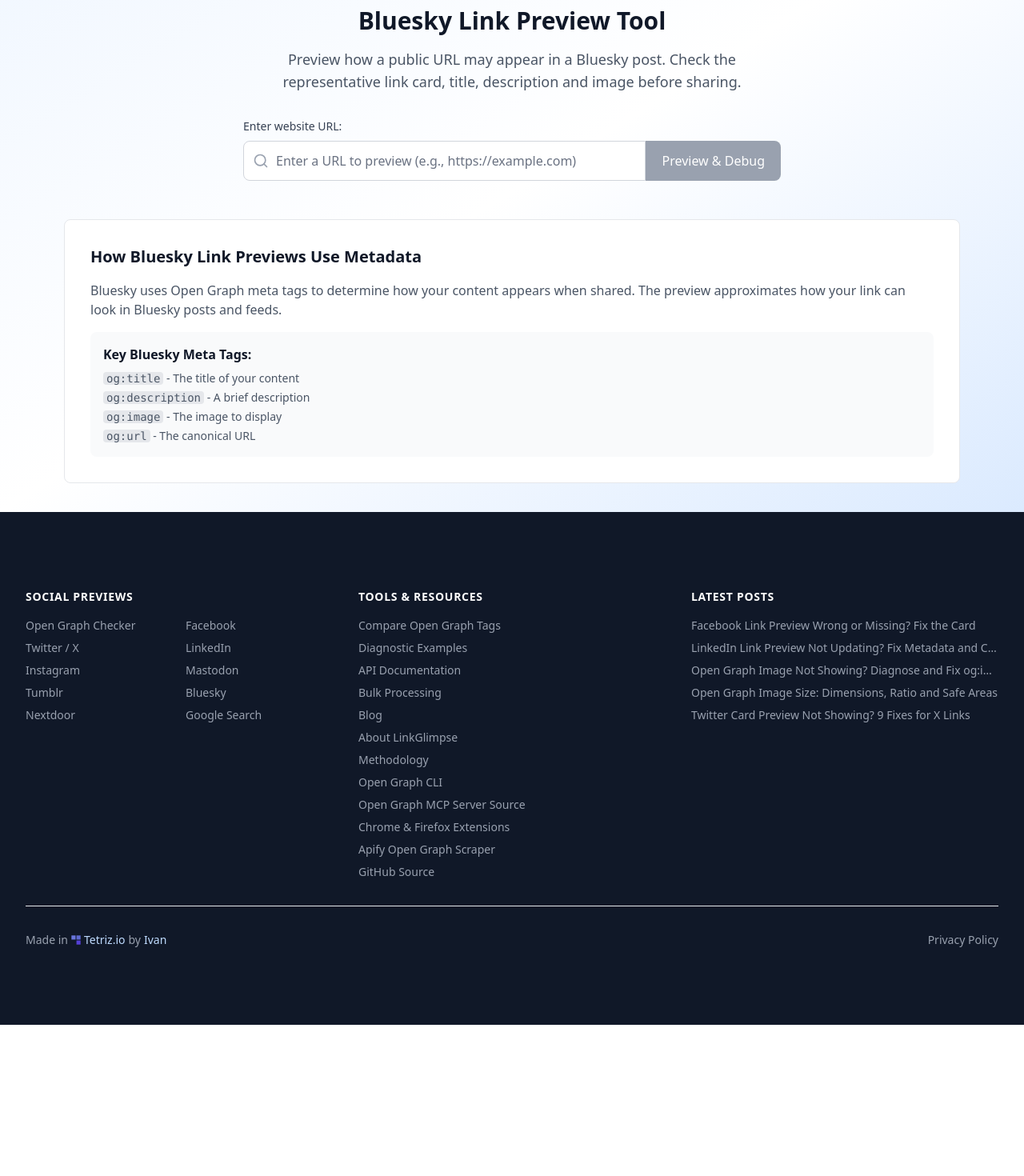
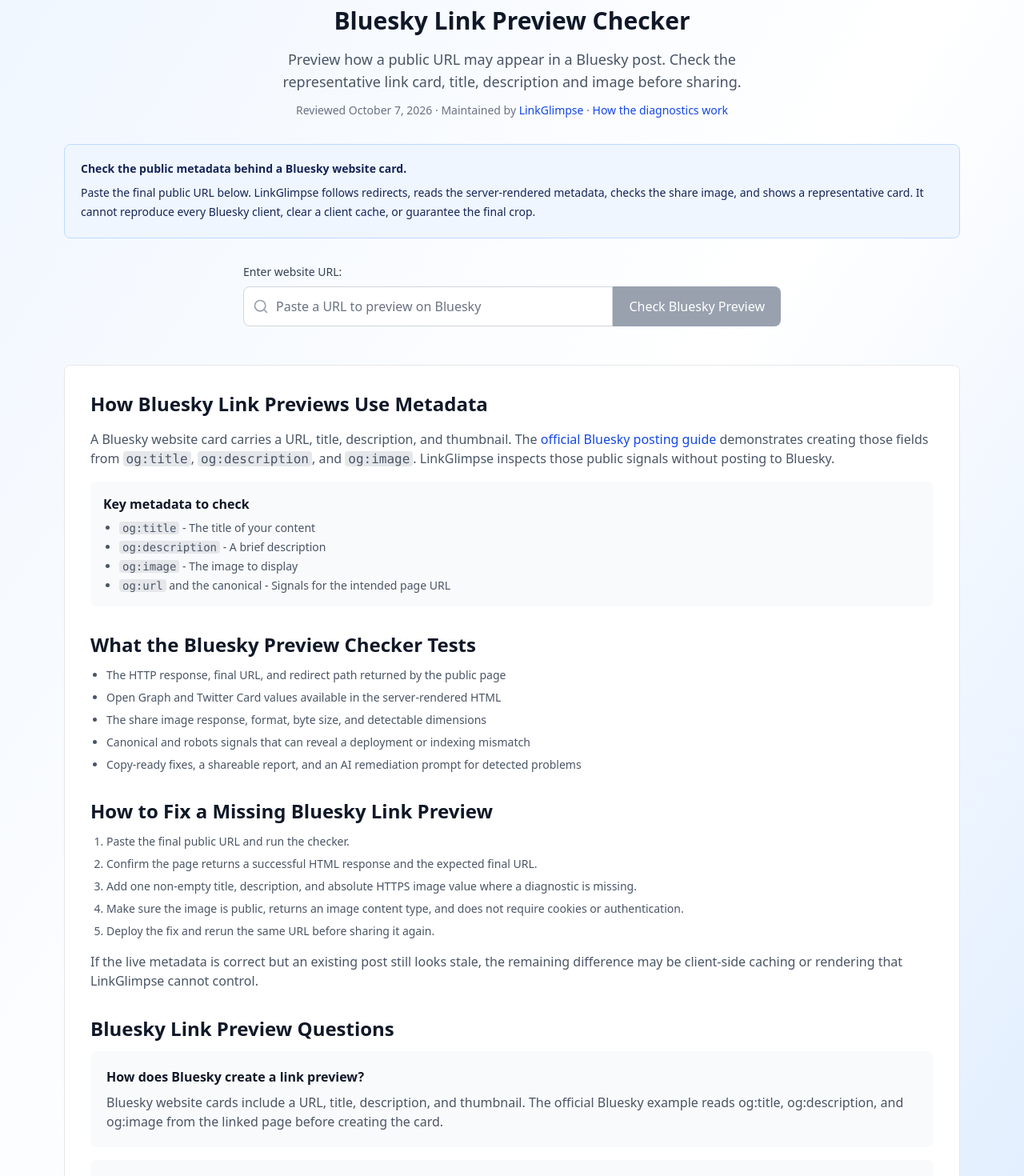
Before and after one commit to stnikolaus/linkglimpse, a Next.js app: page /bluesky-social-preview in a window 1280 px wide. Shown: the part 160-1630 px from the top of the page at 80% size. Before the commit the page ends 1441 px from the top, so only its background shows below. Built offline with nearby package versions, Linux system fonts and the light colour scheme.

Commit message:
Improve Bluesky preview activation

```diff
--- a/src/app/bluesky-social-preview/layout.tsx
+++ b/src/app/bluesky-social-preview/layout.tsx
@@ -2,10 +2,10 @@
 import { createPageMetadata } from '@/lib/seo';
 
 export const metadata = createPageMetadata({
-  title: 'Bluesky Link Preview Tool',
-  description: 'Preview how a public URL may appear in a Bluesky post. Check the representative link card, title, description and image before sharing.',
+  title: 'Bluesky Link Preview Checker: Test Cards & OG Tags',
+  description: 'Test a public URL before sharing it on Bluesky. Preview the link card, inspect Open Graph tags, check the image, and find metadata problems.',
   path: '/bluesky-social-preview',
-  keywords: ['bluesky link preview', 'bluesky social preview'],
+  keywords: ['bluesky link preview', 'bluesky card validator', 'bluesky preview checker', 'bluesky social preview'],
 });
 
 export default function Layout({ children }: { children: ReactNode }) { return children; }
--- a/src/app/bluesky-social-preview/page.tsx
+++ b/src/app/bluesky-social-preview/page.tsx
@@ -1,22 +1,47 @@
 'use client';
 
 import { useState } from 'react';
+import Link from 'next/link';
 import { AlertCircle, Hash } from 'lucide-react';
 import { BlueskyPreview } from '@/components/social-previews';
 import { ApiResponse } from '@/types';
 import { fetchUrlMetadata } from '@/lib/url-utils';
 import UrlInput from '@/components/UrlInput';
 import DiagnosticsPanel from '@/components/DiagnosticsPanel';
+import FAQStructuredData from '@/components/FAQStructuredData';
+import { useLinkGlimpseAnalytics } from '@/components/PlausibleEvents';
+
+const faqItems = [
+  {
+    question: 'How does Bluesky create a link preview?',
+    answer: 'Bluesky website cards include a URL, title, description, and thumbnail. The official Bluesky example reads og:title, og:description, and og:image from the linked page before creating the card.',
+  },
+  {
+    question: 'Does this tool show the exact Bluesky card?',
+    answer: 'No. LinkGlimpse shows a representative preview from the public metadata it can fetch. Bluesky clients can apply their own rendering, cropping, caching, and moderation behavior.',
+  },
+  {
+    question: 'Why is my Bluesky link preview missing or outdated?',
+    answer: 'The public page may have missing or unreachable Open Graph tags, a blocked image, a redirect problem, or metadata that changed after a client cached the link. Validate the deployed page first, then share the final public URL.',
+  },
+  {
+    question: 'Which tags should I check for a Bluesky card?',
+    answer: 'Start with one non-empty og:title, og:description, and absolute HTTPS og:image. Also verify the page response, final URL, canonical, robots directives, and image response.',
+  },
+];
 
 export default function BlueskySocialPreview() {
   const [isLoading, setIsLoading] = useState(false);
   const [error, setError] = useState('');
   const [urlMetadata, setUrlMetadata] = useState<ApiResponse | null>(null);
+  const analytics = useLinkGlimpseAnalytics();
 
   const handleUrlSubmit = async (url: string) => {
+    const startedAt = performance.now();
     setIsLoading(true);
     setError('');
     setUrlMetadata(null);
+    analytics.trackPreviewStarted('bluesky-link-preview', url);
 
     try {
       const fetchedMetadata = await fetchUrlMetadata(url);
@@ -26,8 +51,11 @@
       }
 
       setUrlMetadata(fetchedMetadata);
+      analytics.trackPreviewSucceeded('bluesky-link-preview', fetchedMetadata, Math.round(performance.now() - startedAt));
     } catch (err) {
-      setError(err instanceof Error ? err.message : 'Failed to generate preview');
+      const message = err instanceof Error ? err.message : 'Failed to generate preview';
+      setError(message);
+      analytics.trackPreviewFailed('bluesky-link-preview', url, message);
     } finally {
       setIsLoading(false);
     }
@@ -52,15 +80,26 @@
               <Hash className="h-8 w-8 text-white" />
             </div>
           </div>
-          <h1 className="text-3xl font-bold text-gray-900 mb-4">Bluesky Link Preview Tool</h1>
+          <h1 className="text-3xl font-bold text-gray-900 mb-4">Bluesky Link Preview Checker</h1>
           <p className="text-lg text-gray-600 max-w-2xl mx-auto">
             Preview how a public URL may appear in a Bluesky post. Check the representative link card, title, description and image before sharing.
+          </p>
+          <p className="mt-3 text-sm text-gray-500">
+            Reviewed October 7, 2026 · Maintained by <Link href="/about" className="font-medium text-blue-700 hover:underline">LinkGlimpse</Link> ·{' '}
+            <Link href="/methodology" className="font-medium text-blue-700 hover:underline">How the diagnostics work</Link>
+          </p>
+        </div>
+
+        <div className="mb-8 rounded-lg border border-blue-200 bg-blue-50 p-5 text-sm text-blue-950">
+          <p className="font-semibold">Check the public metadata behind a Bluesky website card.</p>
+          <p className="mt-2 leading-6">
+            Paste the final public URL below. LinkGlimpse follows redirects, reads the server-rendered metadata, checks the share image, and shows a representative card. It cannot reproduce every Bluesky client, clear a client cache, or guarantee the final crop.
           </p>
         </div>
 
         {/* URL Input */}
         <div className="mb-8">
-          <UrlInput onSubmit={handleUrlSubmit} isLoading={isLoading} />
+          <UrlInput onSubmit={handleUrlSubmit} isLoading={isLoading} ctaLabel="Check Bluesky Preview" placeholder="Paste a URL to preview on Bluesky" />
         </div>
 
         {/* Error Display */}
@@ -106,20 +145,50 @@
 
         {/* Info Section */}
         <div className="mt-12 rounded-lg border border-gray-200 bg-white p-8">
-          <h2 className="text-xl font-semibold text-gray-900 mb-4">How Bluesky Link Previews Use Metadata</h2>
+          <FAQStructuredData items={faqItems} />
+          <h2 className="text-2xl font-bold text-gray-900 mb-4">How Bluesky Link Previews Use Metadata</h2>
           <div className="prose prose-gray max-w-none">
             <p className="text-gray-600 mb-4">
-              Bluesky uses Open Graph meta tags to determine how your content appears when shared.
-              The preview approximates how your link can look in Bluesky posts and feeds.
+              A Bluesky website card carries a URL, title, description, and thumbnail.
+              The <a href="https://github.com/bluesky-social/bsky-docs/blob/main/docs/advanced-guides/posts.md" target="_blank" rel="noreferrer" className="font-medium text-blue-700 hover:underline">official Bluesky posting guide</a> demonstrates creating those fields from <code className="bg-gray-200 px-1 rounded">og:title</code>, <code className="bg-gray-200 px-1 rounded">og:description</code>, and <code className="bg-gray-200 px-1 rounded">og:image</code>.
+              LinkGlimpse inspects those public signals without posting to Bluesky.
             </p>
             <div className="bg-gray-50 p-4 rounded-lg">
-              <h4 className="font-semibold text-gray-900 mb-2">Key Bluesky Meta Tags:</h4>
-              <ul className="text-sm text-gray-600 space-y-1">
+              <h3 className="font-semibold text-gray-900 mb-2">Key metadata to check</h3>
+              <ul className="text-sm text-gray-600 space-y-1 list-disc pl-5">
                 <li><code className="bg-gray-200 px-1 rounded">og:title</code> - The title of your content</li>
                 <li><code className="bg-gray-200 px-1 rounded">og:description</code> - A brief description</li>
                 <li><code className="bg-gray-200 px-1 rounded">og:image</code> - The image to display</li>
-                <li><code className="bg-gray-200 px-1 rounded">og:url</code> - The canonical URL</li>
+                <li><code className="bg-gray-200 px-1 rounded">og:url</code> and the canonical - Signals for the intended page URL</li>
               </ul>
+            </div>
+            <h2 className="text-2xl font-bold text-gray-900 mt-8 mb-3">What the Bluesky Preview Checker Tests</h2>
+            <ul className="text-sm text-gray-600 space-y-2 list-disc pl-5">
+              <li>The HTTP response, final URL, and redirect path returned by the public page</li>
+              <li>Open Graph and Twitter Card values available in the server-rendered HTML</li>
+              <li>The share image response, format, byte size, and detectable dimensions</li>
+              <li>Canonical and robots signals that can reveal a deployment or indexing mismatch</li>
+              <li>Copy-ready fixes, a shareable report, and an AI remediation prompt for detected problems</li>
+            </ul>
+            <h2 className="text-2xl font-bold text-gray-900 mt-8 mb-3">How to Fix a Missing Bluesky Link Preview</h2>
+            <ol className="text-sm text-gray-600 space-y-2 list-decimal pl-5">
+              <li>Paste the final public URL and run the checker.</li>
+              <li>Confirm the page returns a successful HTML response and the expected final URL.</li>
+              <li>Add one non-empty title, description, and absolute HTTPS image value where a diagnostic is missing.</li>
+              <li>Make sure the image is public, returns an image content type, and does not require cookies or authentication.</li>
+              <li>Deploy the fix and rerun the same URL before sharing it again.</li>
+            </ol>
+            <p className="text-gray-600 mt-4">
+              If the live metadata is correct but an existing post still looks stale, the remaining difference may be client-side caching or rendering that LinkGlimpse cannot control.
+            </p>
+            <h2 className="text-2xl font-bold text-gray-900 mt-8 mb-3">Bluesky Link Preview Questions</h2>
+            <div className="space-y-4">
+              {faqItems.map((item) => (
+                <article key={item.question} className="rounded-lg bg-gray-50 p-5">
+                  <h3 className="font-semibold text-gray-900">{item.question}</h3>
+                  <p className="mt-2 text-gray-600">{item.answer}</p>
+                </article>
+              ))}
             </div>
           </div>
         </div>
--- a/src/components/Header.tsx
+++ b/src/components/Header.tsx
@@ -28,7 +28,7 @@
     <nav className="border-gray-200 absolute top-0 left-0 right-0 z-50">
       <div className="flex flex-wrap justify-between items-center mx-auto max-w-screen-xl p-4">
         <Link href="/" className="flex items-center space-x-3 rtl:space-x-reverse">
-          <Image src="/images/link-glimpse-logo.svg" alt="LinkGlimpse Logo" width={164} height={32} className="h-8 w-auto" priority />
+          <Image src="/images/link-glimpse-logo.svg" alt="LinkGlimpse Logo" width={787} height={165} className="h-8 w-auto" priority />
         </Link>
 
         <button
```
